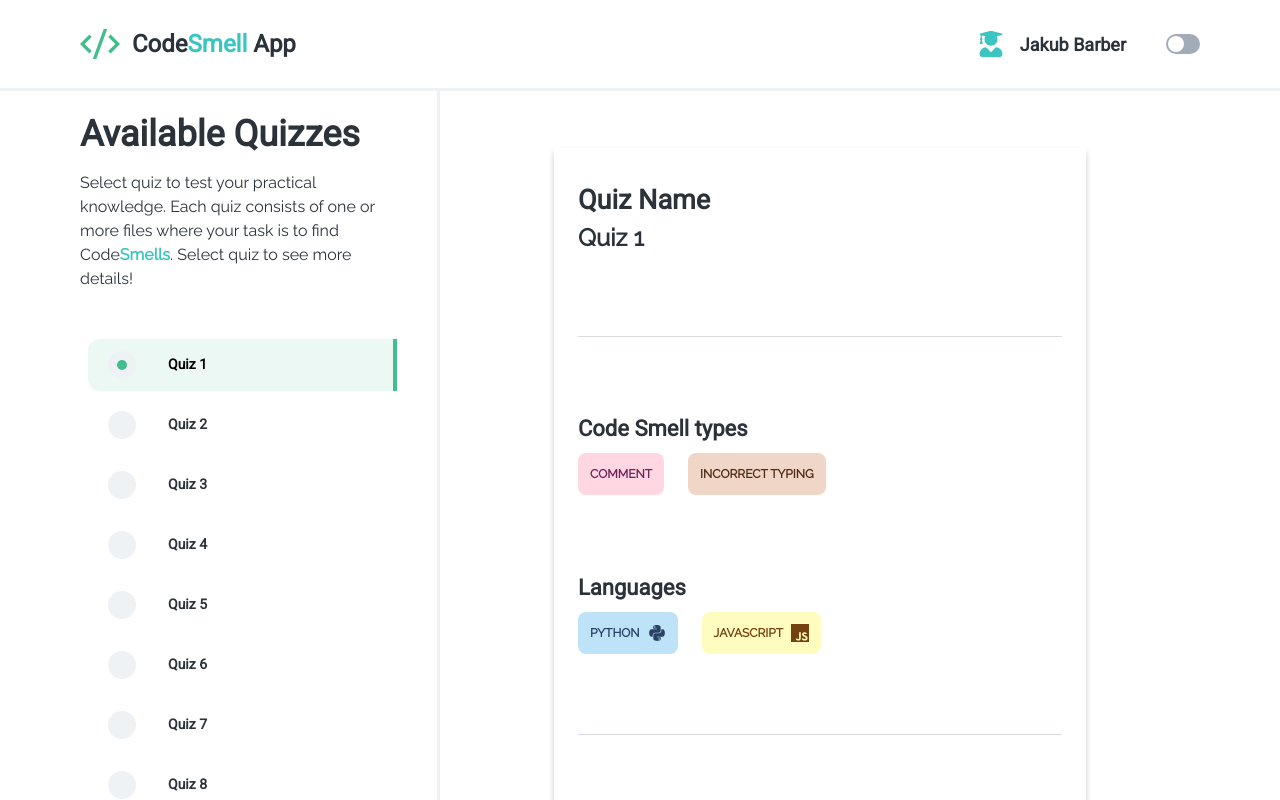
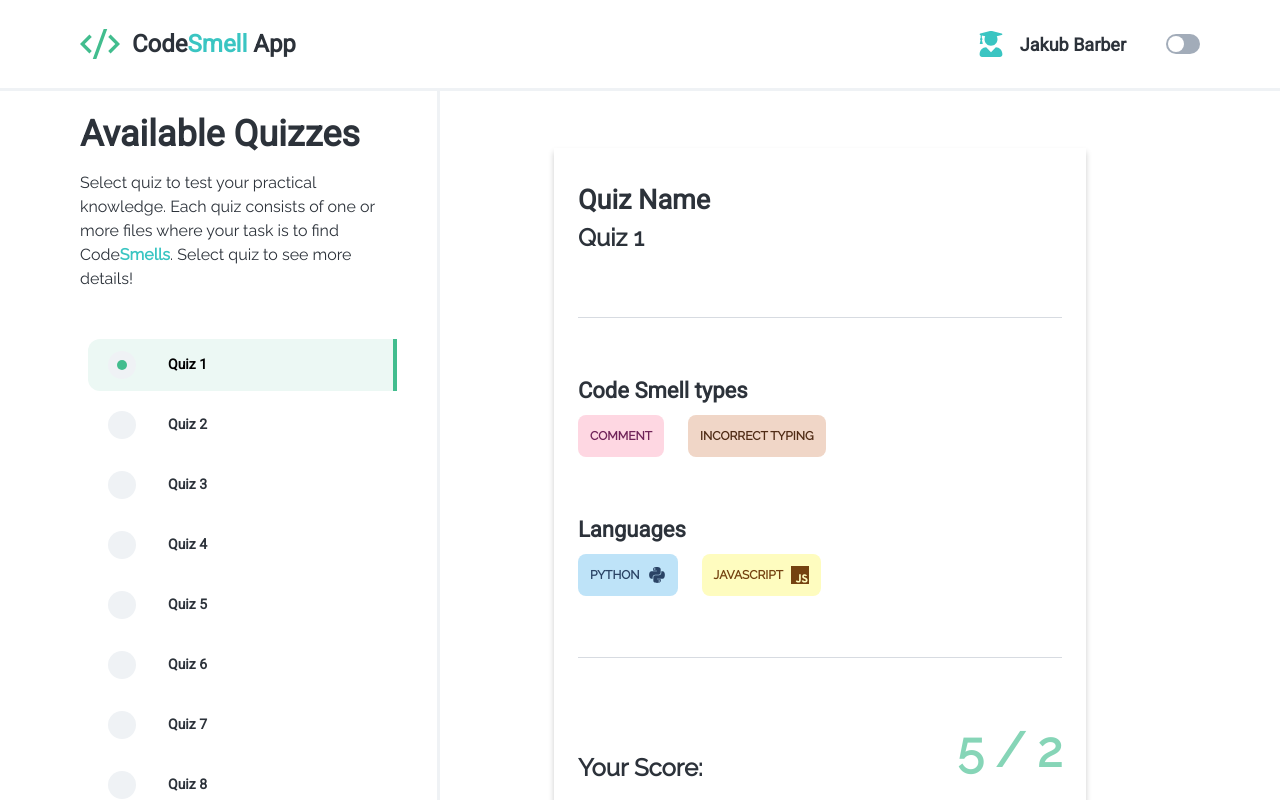
Before and after one commit to rcybulski1122012/Ceramicy-IO, a React (Vite) app in the folder frontend/: page / in a window 1280 px wide. Both pictures are taken after a click on the label "Quiz 1". Shown: the top 800 px of the page. Built offline with nearby package versions, Linux system fonts and the light colour scheme.

Commit message:
Mock score display

```diff
--- a/frontend/src/components/QuizDetails.tsx
+++ b/frontend/src/components/QuizDetails.tsx
@@ -14,6 +14,51 @@ import { Quiz } from '../data/quizzes';
 type QuizDetailsProps = {
   selectedQuiz: Quiz | null;
 };
+
+function Management({ isScored, score, maxScore }) {
+  if (isScored) {
+    return (
+      <Box>
+        <Box
+          display={'flex'}
+          flexDirection={'row'}
+          justifyContent={'space-between'}
+          alignItems={'flex-end'}
+          marginBottom={'1.5rem'}
+        >
+          <Text fontSize={'x-large'} fontWeight={'bold'}>
+            Your Score:{' '}
+          </Text>
+          <Text
+            fontSize={'xxx-large'}
+            color={score < maxScore / 2 ? 'red.50' : 'green.300'}
+            fontWeight={'bold'}
+          >
+            {score} / {maxScore}{' '}
+          </Text>
+        </Box>
+        <Box
+          display={'flex'}
+          flexDirection={'row'}
+          justifyContent={'space-between'}
+        >
+          <Button w="200px" bg="primary" p={7}>
+            Try again
+          </Button>
+          <Button w="200px" bg="primary" p={7}>
+            View Results
+          </Button>
+        </Box>
+      </Box>
+    );
+  } else {
+    return (
+      <Button w="200px" bg="primary" p={7}>
+        Start Quiz
+      </Button>
+    );
+  }
+}
 
 const QuizDetails = ({ selectedQuiz }: QuizDetailsProps) => {
   return (
@@ -53,9 +98,7 @@ const QuizDetails = ({ selectedQuiz }: QuizDetailsProps) => {
             <CodeLanguageList languages={selectedQuiz.languages} />
           </VStack>
           <Divider colorScheme="blue" size="100" h="5px" />
-          <Button w="200px" bg="primary" p={7}>
-            Start Quiz
-          </Button>
+          <Management isScored={true} score={5} maxScore={selectedQuiz.codeSmells.length}></Management>
         </Flex>
       )}
       {!selectedQuiz && (
```
